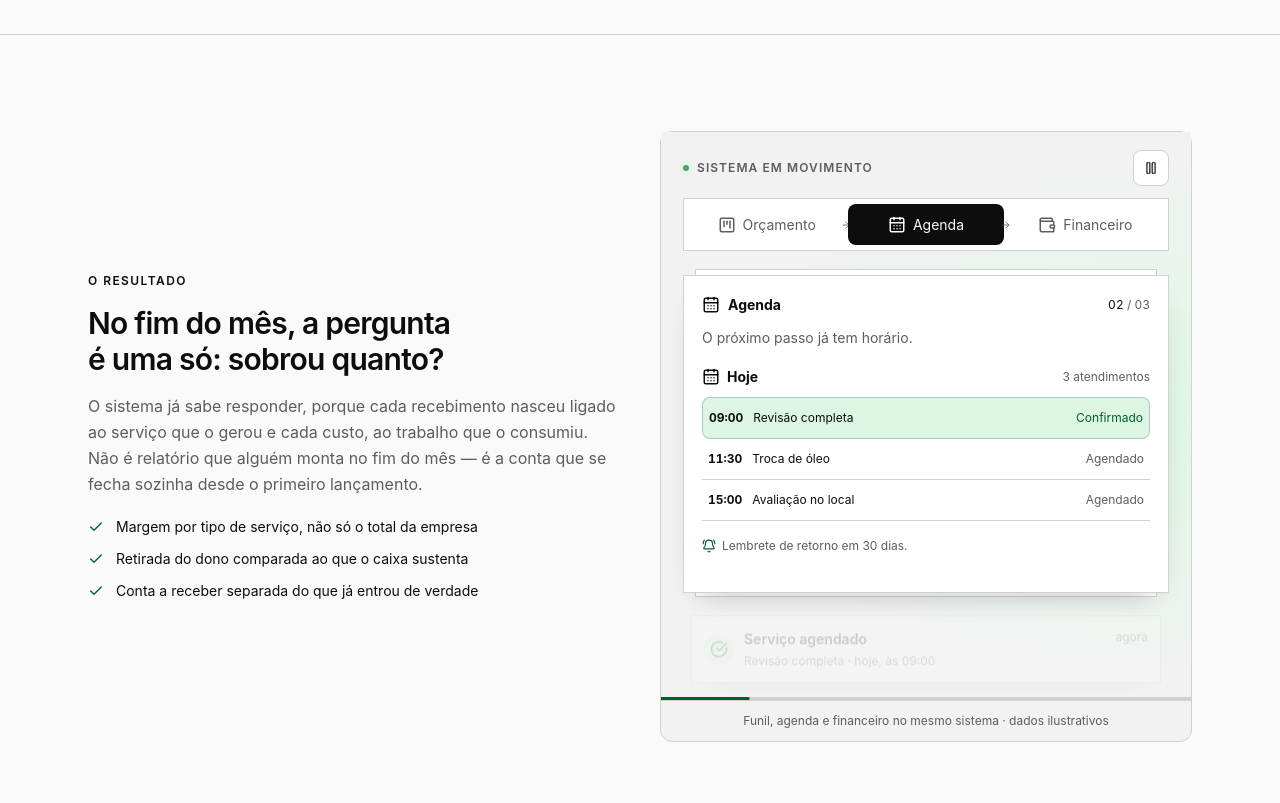
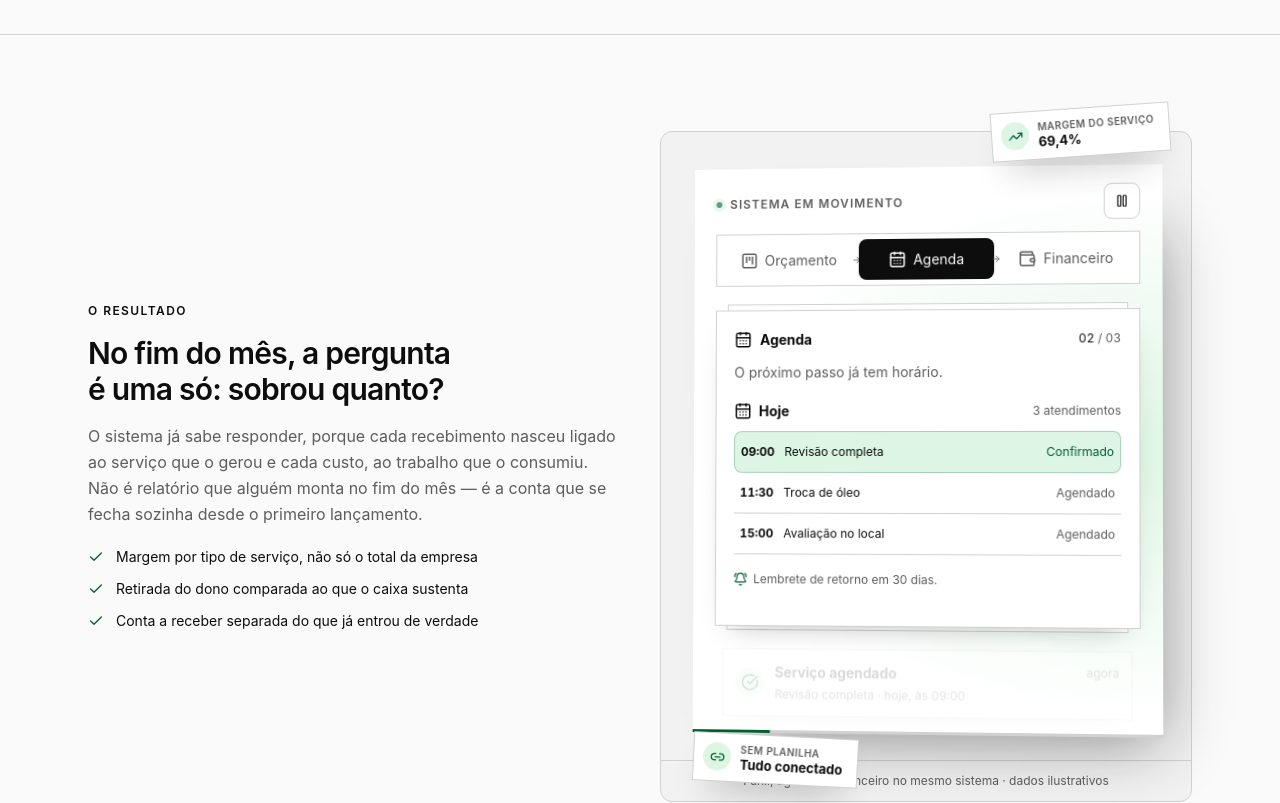
Before and after one commit to Maurocesar12/System_GestaoEmpresarial, a Next.js app in the folder apps/web/: page / in a window 1280 px wide. Shown: the part 1580-2383 px from the top of the page. Built offline with nearby package versions, Linux system fonts and the light colour scheme; no server answers.

Commit message:
feat: ajustes na LP

```diff
--- a/apps/web/src/app/(site)/grafico-3d.module.css
+++ b/apps/web/src/app/(site)/grafico-3d.module.css
@@ -1,11 +1,33 @@
+/**
+ * A moldura é o que sobra visível do frame cinza da página em volta da
+ * "tela" (`.cena`). Existe por causa das placas flutuantes: elas são
+ * posicionadas com deslocamento negativo *dentro* deste padding, nunca
+ * além dele — assim o efeito de profundidade não depende de nenhum
+ * ancestral deixar o overflow aberto, e não há risco de corte em nenhuma
+ * largura de tela.
+ */
+.moldura {
+  position: relative;
+  padding: 34px 30px 26px;
+}
 .cena {
   position: relative;
   isolation: isolate;
   overflow: hidden;
-  border-radius: var(--radius-xl) var(--radius-xl) 0 0;
+  border-radius: var(--radius-xl);
   color: var(--foreground);
   background:
-    radial-gradient(ellipse at 90% 50%, var(--sucesso-suave), transparent 65%), var(--superficie);
+    radial-gradient(ellipse at 90% 50%, var(--sucesso-suave), transparent 65%), var(--card);
+  /* A tela fica com uma leve inclinação em 3D o tempo todo — o formato
+     "produto flutuando" que dá o tom mais avançado pedido — e se endireita
+     um pouco ao passar o mouse, como se reagisse à atenção. */
+  transform: perspective(1600px) rotateY(-4deg) rotateX(1.2deg);
+  transition: transform 0.7s cubic-bezier(0.22, 1, 0.36, 1);
+  box-shadow: 28px 36px 60px -32px color-mix(in oklch, var(--foreground) 45%, transparent);
+}
+.moldura:hover .cena,
+.moldura:focus-within .cena {
+  transform: perspective(1600px) rotateY(-1.5deg) rotateX(0.4deg);
 }
 .cena svg {
   width: 18px;
@@ -484,6 +506,105 @@
     opacity: 0.45;
   }
 }
+/* ----------------------------------------------------------------------
+   Placas flutuantes — "saindo" das bordas da tela
+   ------------------------------------------------------------------- */
+.flutuante {
+  position: absolute;
+  z-index: 3;
+  pointer-events: none;
+}
+.flutuanteTopo {
+  top: 0;
+  right: 4%;
+  transform: translateY(-50%) rotate(-4deg);
+}
+.flutuanteBase {
+  bottom: 0;
+  left: 6%;
+  transform: translateY(50%) rotate(3deg);
+}
+.chip {
+  display: flex;
+  align-items: center;
+  gap: 9px;
+  padding: 9px 14px 9px 9px;
+  border-radius: var(--radius-lg);
+  background: var(--card);
+  border: 1px solid var(--border);
+  box-shadow: 0 20px 36px -18px color-mix(in oklch, var(--foreground) 45%, transparent);
+  white-space: nowrap;
+  animation: flutuar 5s ease-in-out infinite;
+}
+.flutuanteBase .chip {
+  animation-delay: 1.6s;
+}
+.chipIcone {
+  display: grid;
+  flex-shrink: 0;
+  place-items: center;
+  width: 28px;
+  height: 28px;
+  border-radius: 50%;
+  color: var(--sucesso);
+  background: var(--sucesso-suave);
+}
+.chipIcone svg {
+  width: 15px;
+  height: 15px;
+}
+.chipTexto {
+  display: flex;
+  flex-direction: column;
+  line-height: 1.25;
+}
+.chipTexto > span {
+  font-size: 10px;
+  font-weight: 600;
+  letter-spacing: 0.04em;
+  text-transform: uppercase;
+  color: var(--muted-foreground);
+}
+.chipTexto strong {
+  font-size: 13px;
+  font-weight: 700;
+}
+@keyframes flutuar {
+  0%,
+  100% {
+    translate: 0 0;
+  }
+  50% {
+    translate: 0 -9px;
+  }
+}
+/* Telas estreitas não têm folga ao lado do mockup para o efeito de
+   profundidade — a tela deita reta e as placas somem, em vez de arriscar
+   corte ou disputar espaço com o dedo de quem está tocando os botões. */
+@media (max-width: 1023px) {
+  .cena {
+    /* Sem moldura ao redor, a tela volta a encostar nas bordas do cartão —
+       arredondada só em cima, para não sobrar um triângulo do fundo cinza
+       entre o canto de baixo e a legenda que vem logo em seguida. */
+    border-radius: var(--radius-xl) var(--radius-xl) 0 0;
+    transform: none;
+    box-shadow: none;
+  }
+  .moldura {
+    padding: 0;
+  }
+  .flutuante {
+    display: none;
+  }
+}
+@media (prefers-reduced-motion: reduce) {
+  .cena {
+    transition: none;
+  }
+  .chip {
+    animation: none;
+  }
+}
 @media (max-width: 480px) {
   .topo {
     padding: 12px 12px 8px;
--- a/apps/web/src/app/(site)/grafico-3d.tsx
+++ b/apps/web/src/app/(site)/grafico-3d.tsx
@@ -9,8 +9,10 @@ import {
   Check,
   CircleCheckBig,
   KanbanSquare,
+  Link2,
   Pause,
   Play,
+  TrendingUp,
   Wallet,
 } from 'lucide-react';
 import styles from './grafico-3d.module.css';
@@ -78,6 +80,7 @@ export function Grafico3D() {
   }, [etapa, executando]);
 
   return (
+    <div className={styles.moldura}>
       <div ref={cena} className={styles.cena} data-pausado={!executando}>
         <div className={styles.topo}>
           <span className={styles.status}>
@@ -231,5 +234,36 @@ export function Grafico3D() {
           <span />
         </div>
       </div>
+
+      {/*
+        As duas placas flutuantes de propósito não têm dado ligado à etapa
+        atual — são a mesma reforçada o tempo todo, "saindo" das bordas do
+        mockup para dar profundidade. `pointer-events-none` porque são só
+        decoração: um clique ali não deve competir com os botões da tela.
+      */}
+      <div aria-hidden className={`${styles.flutuante} ${styles.flutuanteTopo}`}>
+        <div className={styles.chip}>
+          <span className={styles.chipIcone}>
+            <TrendingUp aria-hidden />
+          </span>
+          <span className={styles.chipTexto}>
+            <span>Margem do serviço</span>
+            <strong>69,4%</strong>
+          </span>
+        </div>
+      </div>
+
+      <div aria-hidden className={`${styles.flutuante} ${styles.flutuanteBase}`}>
+        <div className={styles.chip}>
+          <span className={styles.chipIcone}>
+            <Link2 aria-hidden />
+          </span>
+          <span className={styles.chipTexto}>
+            <span>Sem planilha</span>
+            <strong>Tudo conectado</strong>
+          </span>
+        </div>
+      </div>
+    </div>
   );
 }
```
Lines whose indentation alone changed are shown as unchanged.
